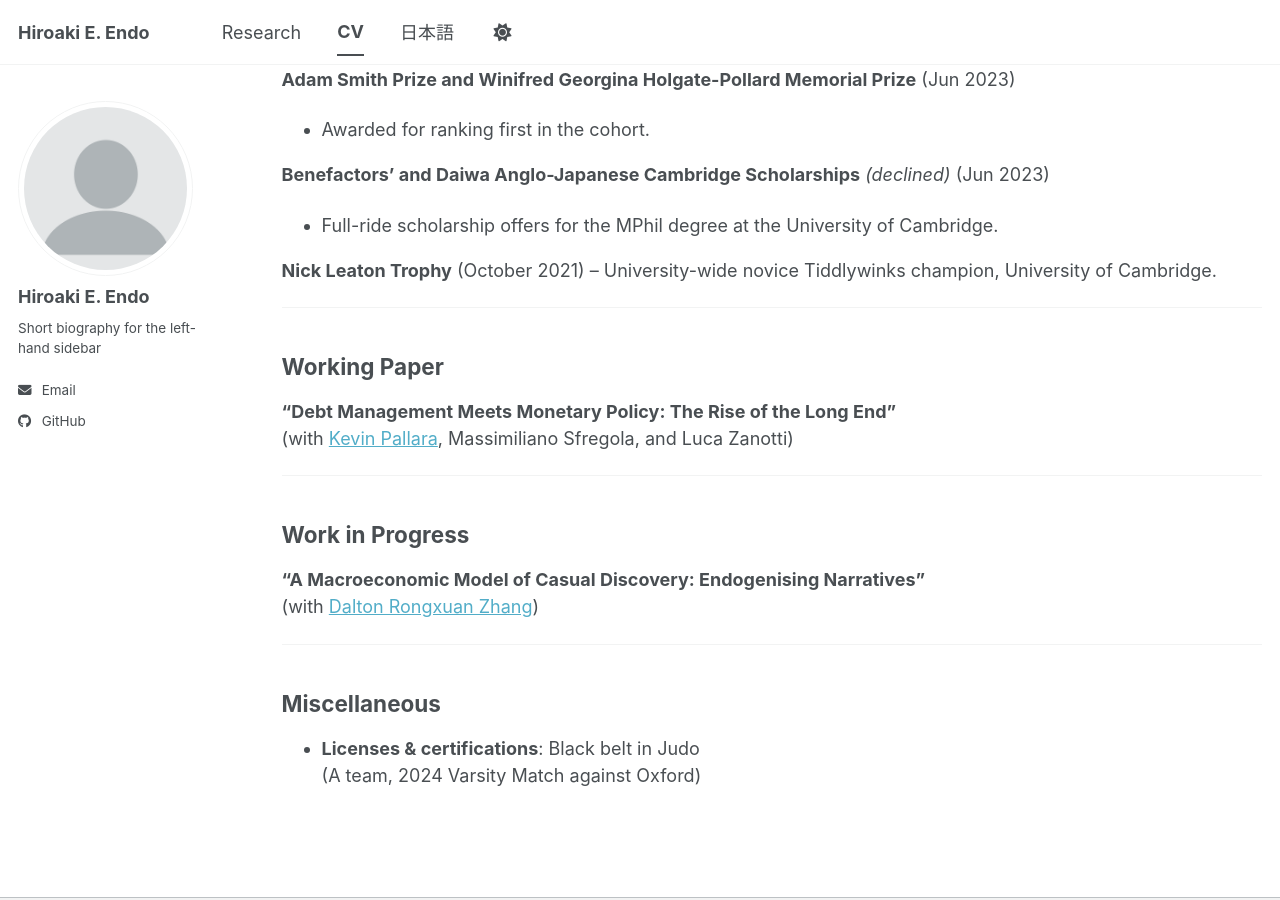
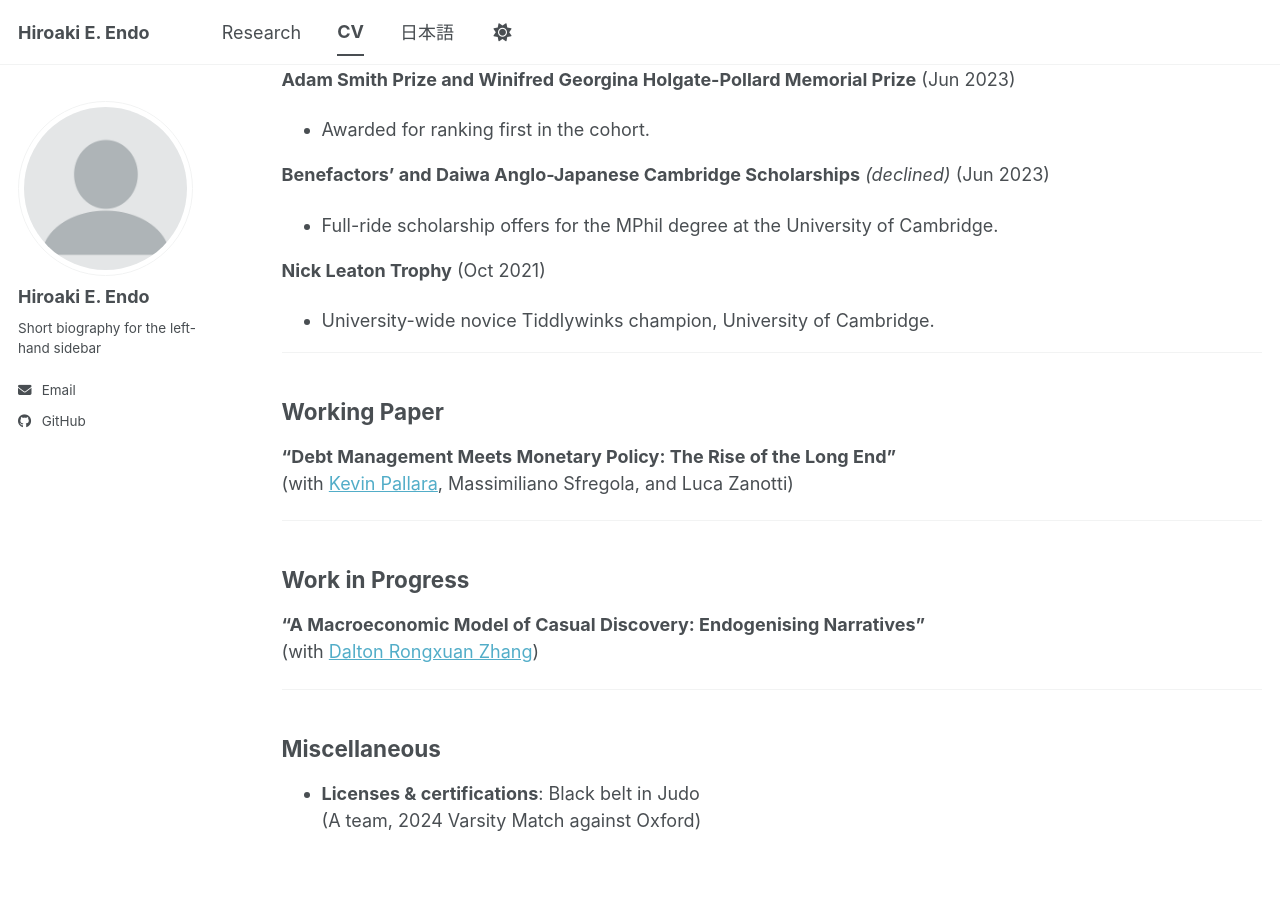
Before and after one commit to hiroendo1014/hiroendo1014.github.io, a Jekyll site: the page built from _pages/cv.md, in a window 1280 px wide and 900 px high, scrolled down 1239 px. Built offline with Jekyll 4.4.1, drawn with Linux system fonts in a browser that asks for light colours; a script bundle is joined from its source files by our own code; library files that are not in the unit come from our copies.

Commit message:
Update cv.md

```diff
--- a/_pages/cv.md
+++ b/_pages/cv.md
@@ -11,7 +11,7 @@ redirect_from:
 
 # Hiroaki Endo
 
-📧 [hiroakiendo2030[at]u.northwestern.edu](mailto:hiroakiendo2030@u.northwestern.edu)
+email: [hiroakiendo2030[at]u.northwestern.edu](mailto:hiroakiendo2030@u.northwestern.edu)
 
 ---
 
@@ -63,8 +63,8 @@ redirect_from:
 **Benefactors’ and Daiwa Anglo-Japanese Cambridge Scholarships** *(declined)* (Jun 2023)
 - Full-ride scholarship offers for the MPhil degree at the University of Cambridge.
 
-**Nick Leaton Trophy** (October 2021)
-– University-wide novice Tiddlywinks champion, University of Cambridge.
+**Nick Leaton Trophy** (Oct 2021)
+- University-wide novice Tiddlywinks champion, University of Cambridge.
 
 <!--
 **Winner**, PG Battle (National Competitive Programming Contest for High Schoolers) (Sep 2019)
```
